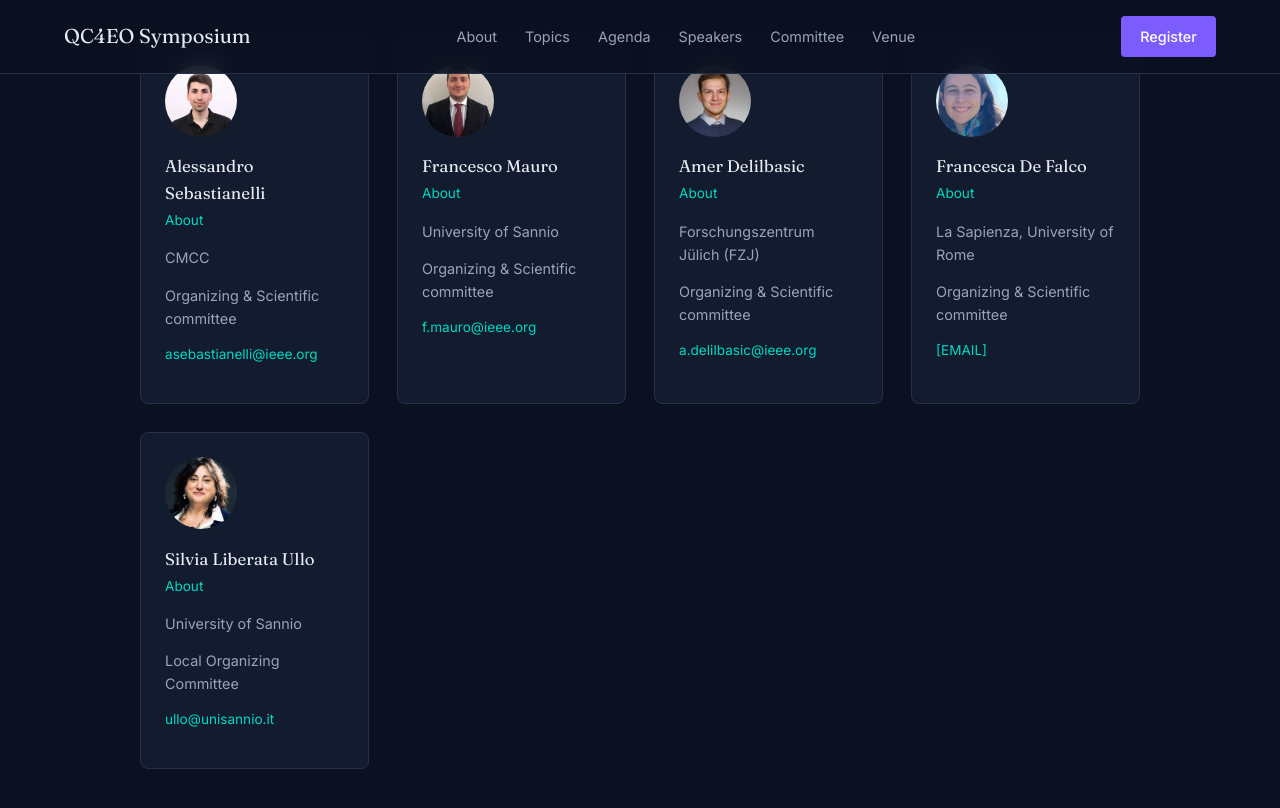
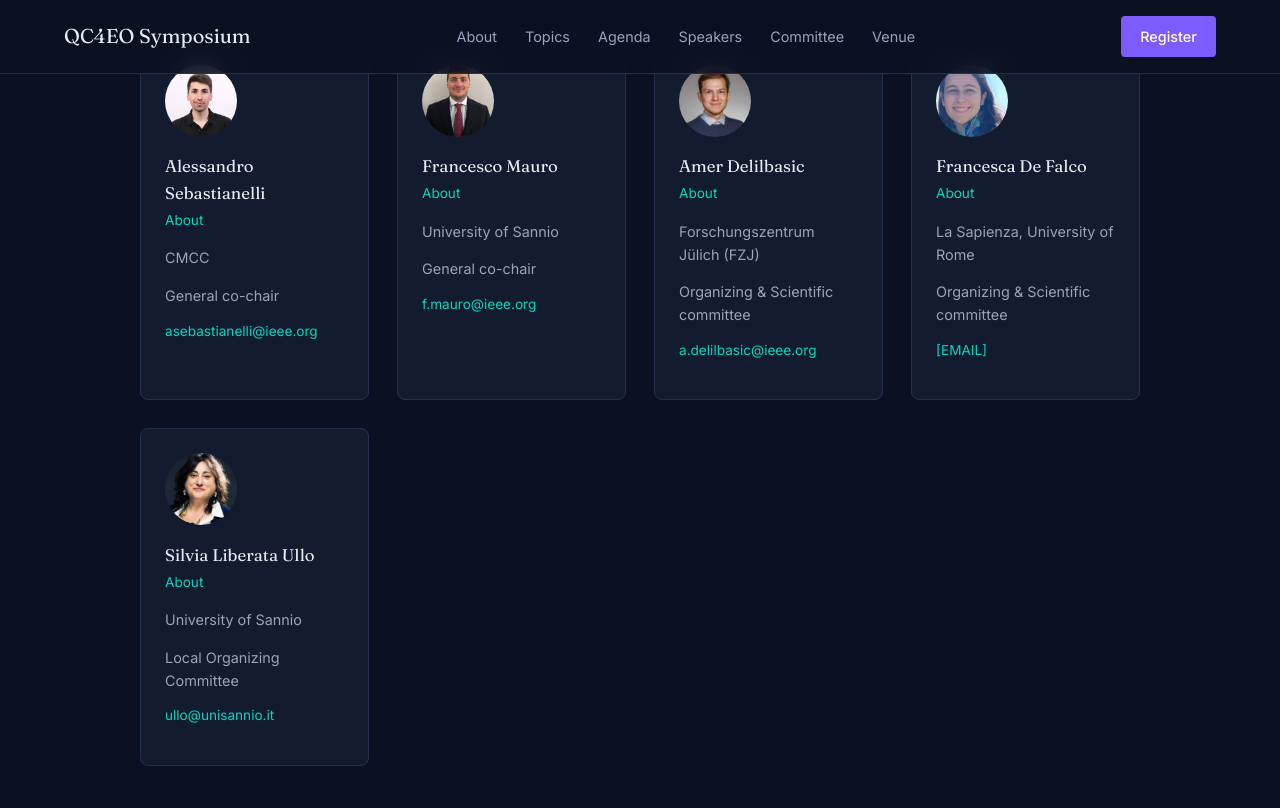
Before and after one commit to IEEE-QUEST-QC4EO/assembly-qc4eo-2026, a Jekyll site: the page built from index.md, in a window 1280 px wide and 900 px high, scrolled down 3597 px. Shown: the top 808 px of the window. Built offline with Jekyll 4.4.1, drawn with Linux system fonts in a browser that asks for light colours.

Commit message:
updating roles

```diff
--- a/_config.yml
+++ b/_config.yml
@@ -17,14 +17,14 @@ event:
 organizers:
   - name: "Alessandro Sebastianelli"
     affiliation: "CMCC"
-    role: "Organizing & Scientific committee"
+    role: "General co-chair"
     email: "asebastianelli@ieee.org"
     photo: "/assets/img/speakers/asebastianelli.png"
     web: "https://alessandrosebastianelli.github.io/"
   - name: "Francesco Mauro"
     affiliation: "University of Sannio"
     email: "f.mauro@ieee.org"
-    role: "Organizing & Scientific committee"
+    role: "General co-chair"
     photo: "/assets/img/speakers/fmauro.jpg"
     web: "https://www.linkedin.com/in/f-mauro/"
   - name: "Amer Delilbasic"
```
